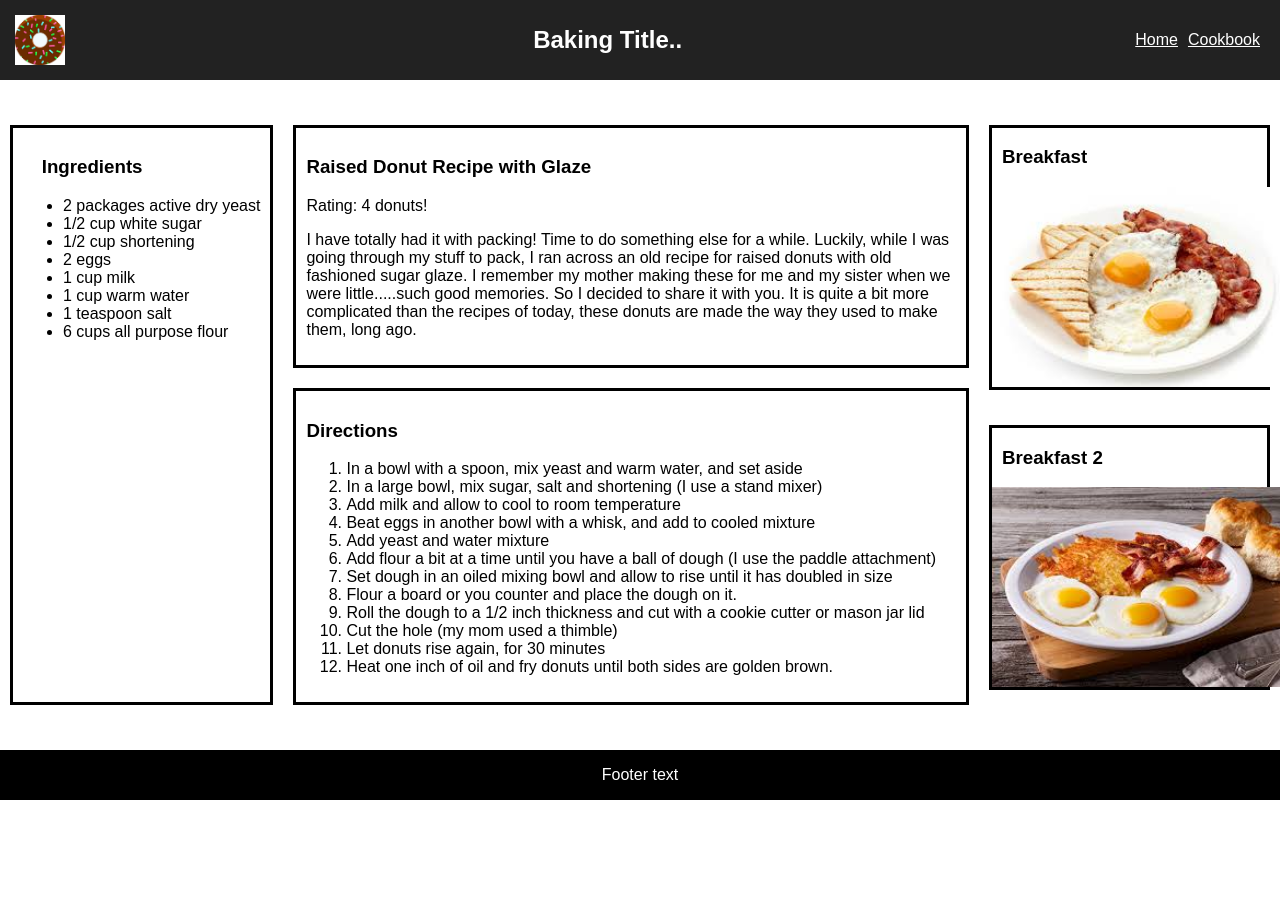
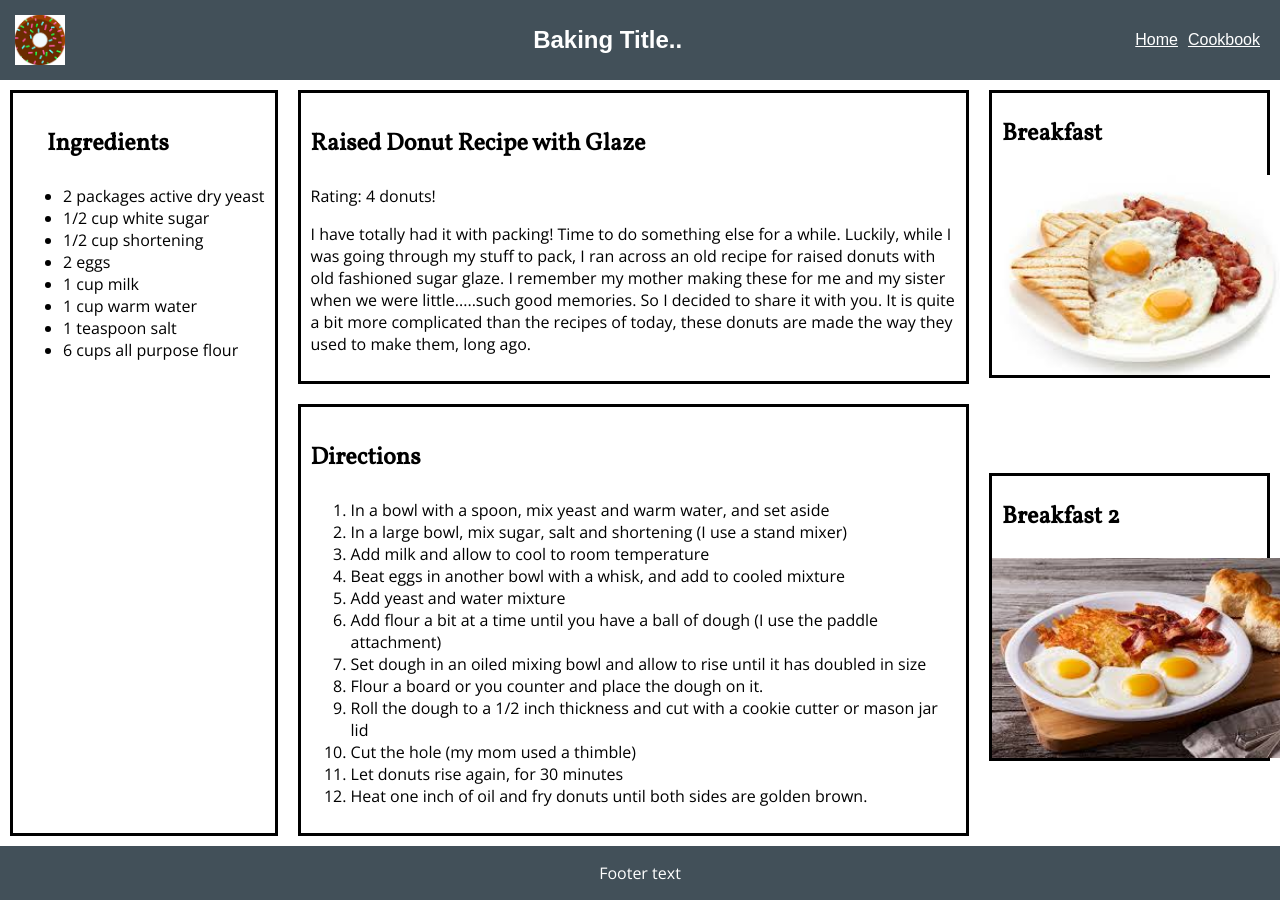
Before and after one commit to joejackson1993/cookbook, a React (Create React App) app: page /cookbook/1 in a window 1280 px wide. Before the commit the page ends 800 px from the top, so only its background shows below. Built offline with nearby package versions, Linux system fonts and the light colour scheme.

Commit message:
changed header color and added some fonts

```diff
--- a/src/styles/App.css
+++ b/src/styles/App.css
@@ -1,8 +1,22 @@
+/*  Color scheme.. for now... */
+/* https://www.sessions.edu/color-calculator-results/?colors=38e8ff,307882,3ab1c1
+https://color.adobe.com/create/color-wheel/?base=2&rule=Monochromatic&selected=1&name=My%20Color%20Theme&mode=rgb&rgbvalues=0.30151260504201677,0.527911607142675,0.69,0.36111764705882354,0.4362264832088948,0.49,0.1704201680672269,0.2983848214284685,0.39,0.5085126050420168,0.6142781090084436,0.69,0.4326050420168067,0.7574383928568815,0.99&swatchOrder=0,1,2,3,4*/
+
+
 /** {
   box-sizing: border-box;
 }   // need to see if this is a thing or not.. */
 html {
   height: 100%;
+}
+
+h3 {
+  font-family: 'Vollkorn', serif;
+  font-size: 1.5em;
+}
+
+p, li {
+  font-family: 'Open Sans', sans-serif;
 }
 
 .App {
@@ -35,7 +49,7 @@ html {
   left: 0;
   width: 100%;
   flex-shrink: 0;*/
-  background-color: black;
+  background-color: #425059;
   color: white;
   text-align: center;
 }
--- a/src/styles/Header.css
+++ b/src/styles/Header.css
@@ -13,7 +13,7 @@
   flex-flow: row nowrap;
   justify-content: space-between;
   align-items: center;
-  background-color: #222;
+  background-color: #425059;
   height: 50px;
   padding: 15px;
   color: white;
```
